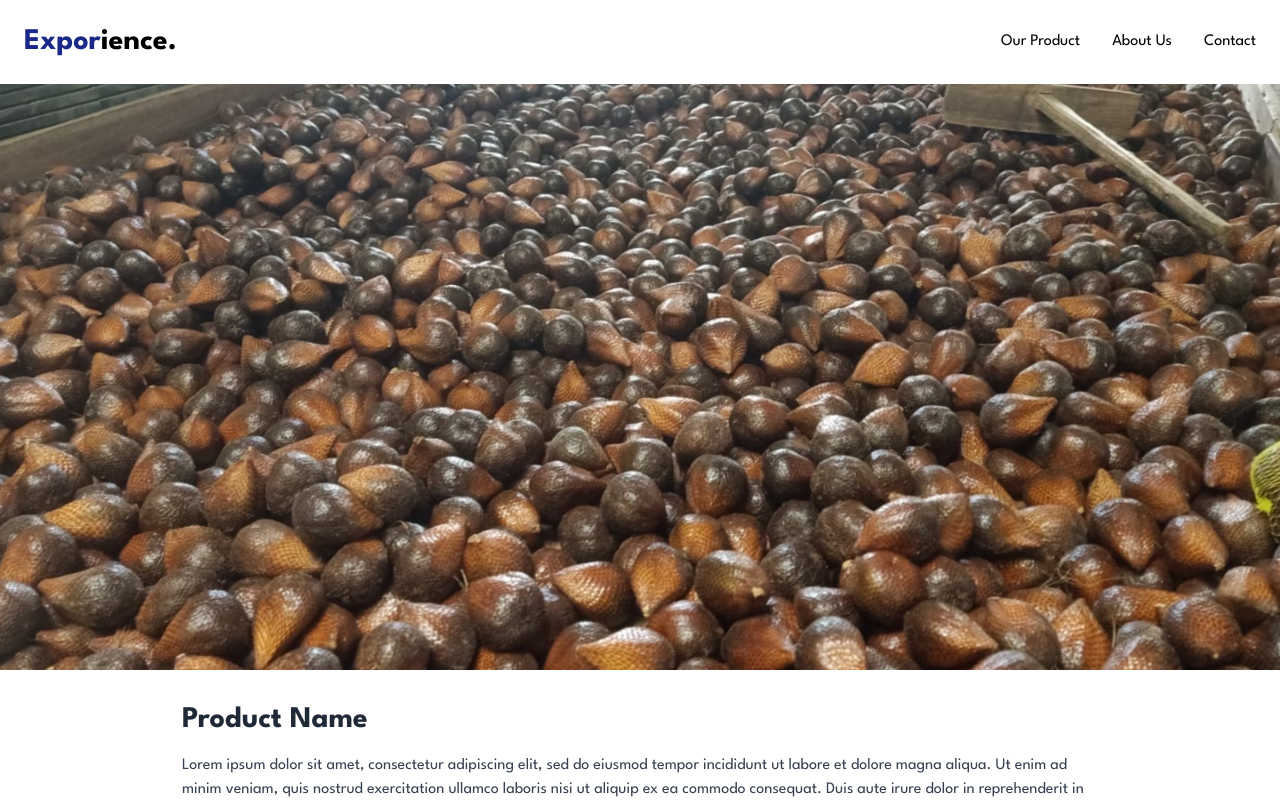
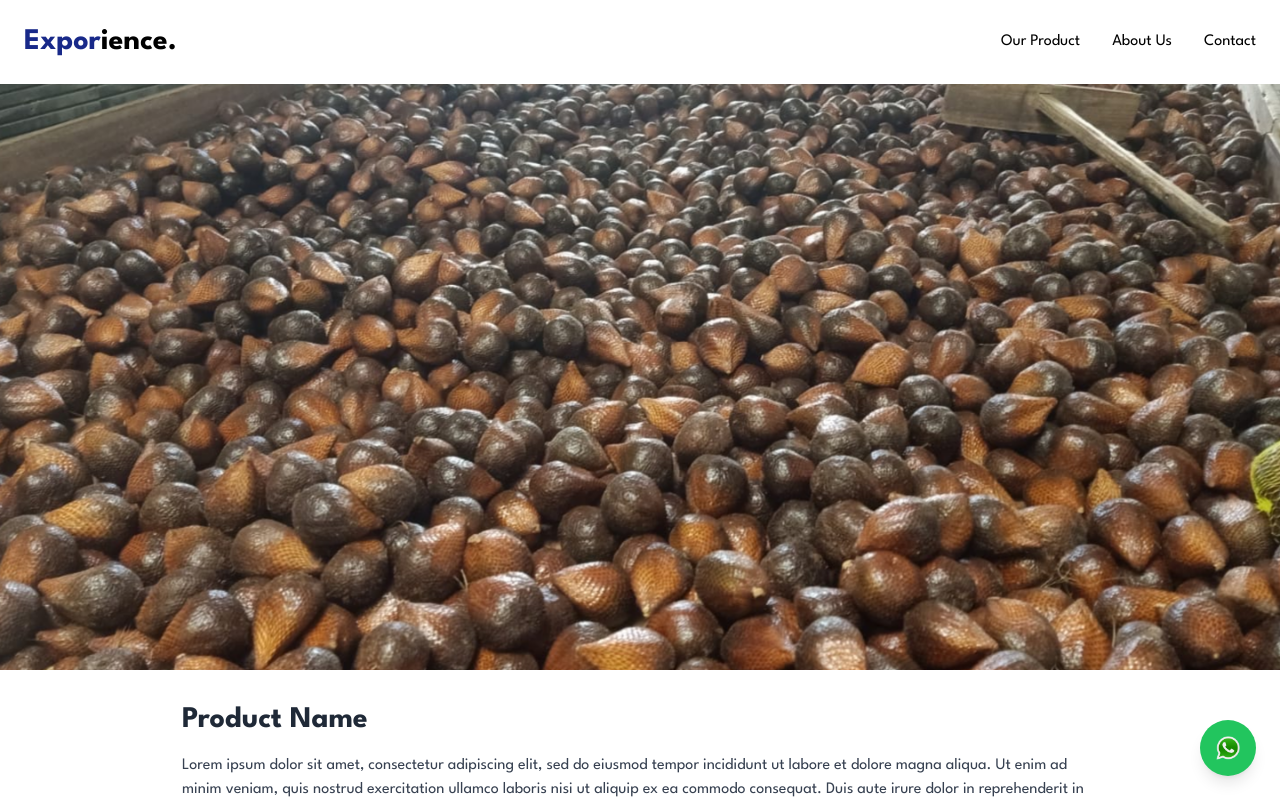
Before and after one commit to Exporience/exporience-web, a Next.js app: page / in a window 1280 px wide. Shown: the top 800 px of the page. Built offline with nearby package versions, Linux system fonts and the light colour scheme.

Commit message:
nambah cta

```diff
--- /dev/null
+++ b/app/components/WhatsAppButton.tsx
@@ -0,0 +1,24 @@
+// app/components/WhatsAppButton.tsx
+import React from "react";
+import Image from "next/image";
+export default function WhatsAppButton() {
+  const phoneNumber = "6281212239833";
+  const message = "Ahok kafir";
+  return (
+    <a
+      href={`https://wa.me/${phoneNumber}?text=${encodeURIComponent(message)}`}
+      target="_blank"
+      rel="noopener noreferrer"
+      className="fixed bottom-6 right-6 bg-green-500 text-white p-4 rounded-full shadow-lg hover:bg-green-600 transition"
+      aria-label="Chat with us on WhatsApp"
+    >
+      <Image
+        src="/images/whatsappicon.png"
+        alt="WhatsApp Icon"
+        width={24}
+        height={24}
+        className="w-6 h-6"
+      />
+    </a>
+  );
+}
--- a/app/page.tsx
+++ b/app/page.tsx
@@ -5,6 +5,7 @@ import BackgroundSection from "./components/BackgroundSection";
 import ValuesSection from "./components/ValuesSection";
 import MissionSection from "./components/MissionSection";
 import Footer from "./components/Footer";
+import WhatsAppButton from "./components/WhatsAppButton";
 
 export default function Home() {
   return (
@@ -16,6 +17,7 @@ export default function Home() {
         <ValuesSection />
         <MissionSection />
       </main>
+      <WhatsAppButton />
       <Footer />
     </>
   );
```
Also changed, not shown: public/images/whatsappicon.png (added).
